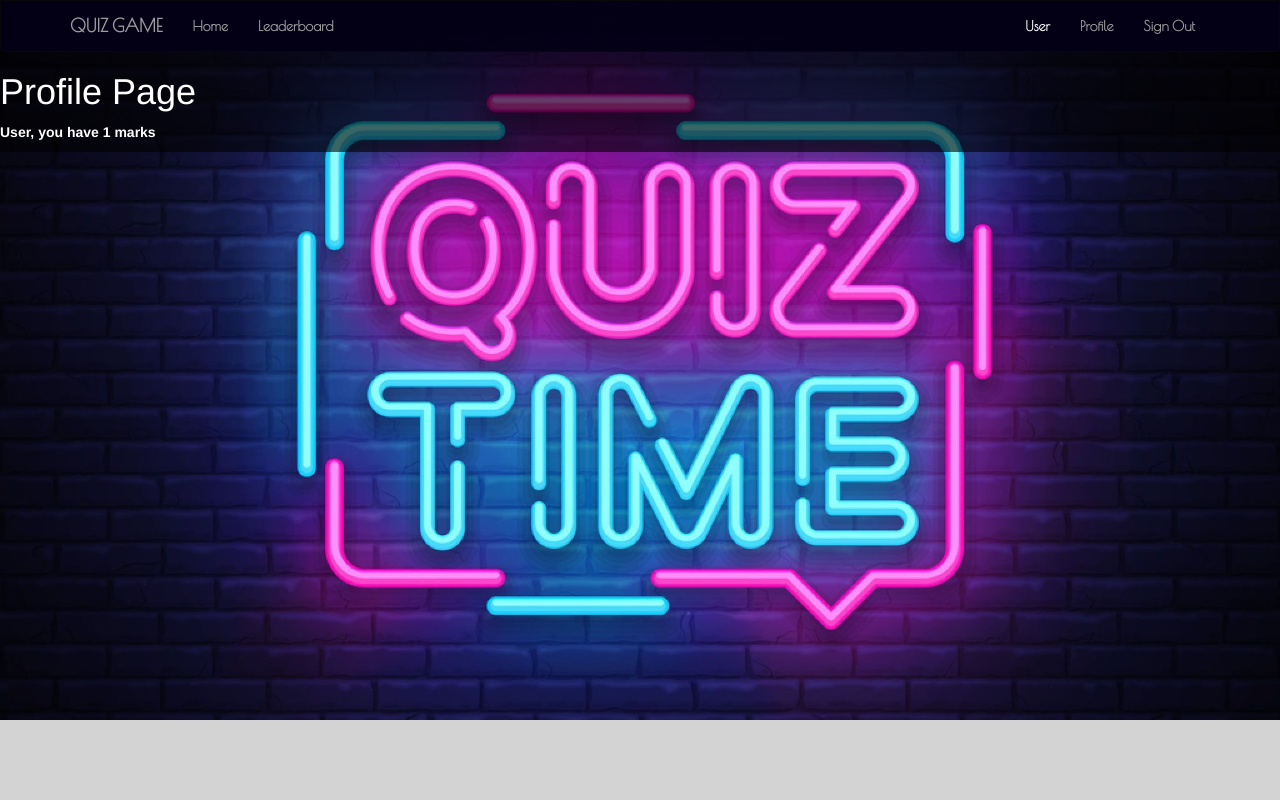
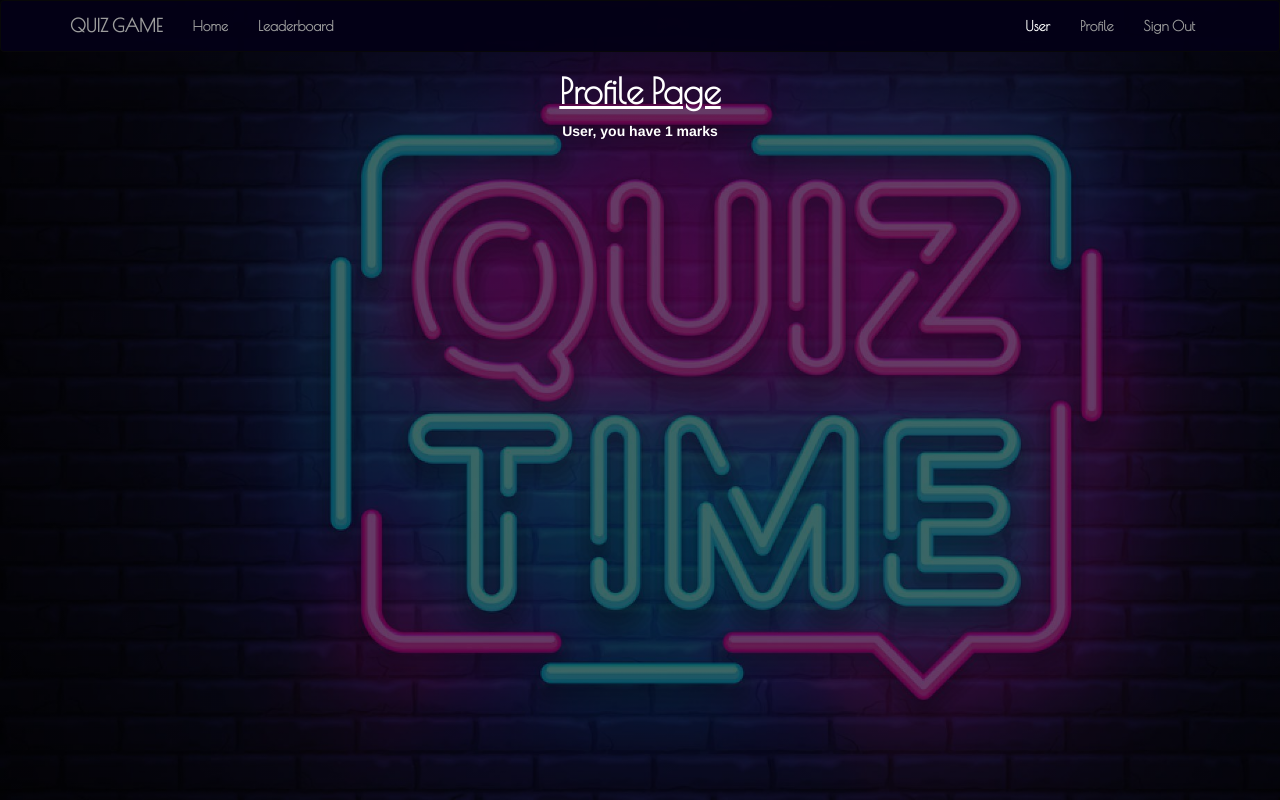
Before and after one commit to demarillacizere/quiz-app, a Flask app: template app/templates/profile/profile.html in a window 1280 px wide. Run offline with Flask 2, Linux system fonts and the light colour scheme; the template is opened without the code that fills it: values that come from a table or form of the project are taken from there, others are empty; a user stored in the database is signed in; tables that the repository leaves empty hold one stand-in row (values such as "Sample post"); some libraries are stand-ins or nearby versions.

Commit message:
new changes

```diff
--- a/app/templates/profile/profile.html
+++ b/app/templates/profile/profile.html
@@ -1,6 +1,34 @@
 {% extends 'base.html' %}
-
-{% block content %}
-    <h1>Profile Page</h1>
-    <p>{{ user.fullname}}, you have <strong>{{ user.marks }}</strong> marks</p>
-{% endblock %}
+<html>
+    <head>
+        <meta charset="utf-8">
+        <meta name="viewport" content="width=device-width, initial-scale=1, shrink-to-fit=no">
+        {%block styles%}
+        {{ super() }}
+        <style>
+            h1{
+            font-family: 'Poiret One', cursive;
+            font-weight: bolder;
+            font-size: 2.5em;
+            text-decoration: underline;
+            }
+            body{
+            font-weight: bold;
+            background-image:linear-gradient(to right, rgba(0,0,0,0.6), rgba(0,0,0,0.6)), url('../../static/qq.jpg');
+            background-size:cover;
+            background-repeat:no-repeat;
+            color: white;
+            background-position: fixed;
+            height: 100vh;
+            text-align: center;
+        }
+        </style>
+        {% endblock %}
+    </head>
+    <body>
+    {% block content %}
+        <h1>Profile Page</h1>
+        <p>{{ user.fullname}}, you have <strong>{{ user.marks }}</strong> marks</p>
+    {% endblock %}
+    </body>
+</html>
```
